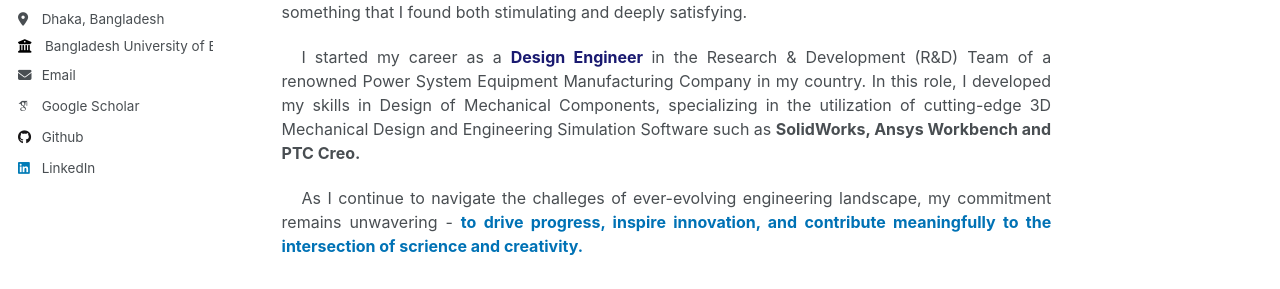
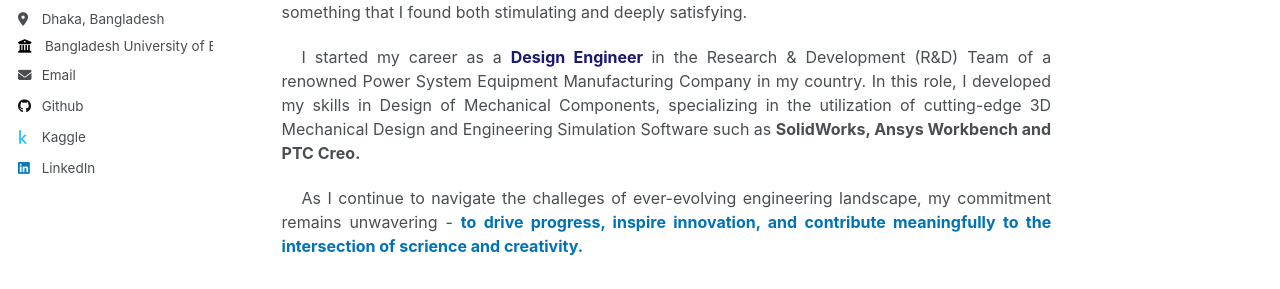
Before and after one commit to dipenshome/dipenshome.github.io, a Jekyll site: the page built from _pages/about.md, in a window 1280 px wide. Shown: the part 374-663 px from the top of the page. Built offline with Jekyll 4.4.1, drawn with Linux system fonts in a browser that asks for light colours; some web fonts are replaced; some of the changed lines change nothing that is shown.

Commit message:
config_update_23-11-2025

```diff
--- a/_config.yml
+++ b/_config.yml
@@ -32,7 +32,7 @@ author:
 
   # Academic websites
   arxiv            : # URL - Update with the correct link to your profile
-  googlescholar    : "https://scholar.google.com/citations?user=PS_CX0AAAAAJ"
+  googlescholar    : # URL
   impactstory      : # URL
   orcid            : # URL
   semantic         : # URL
@@ -44,7 +44,7 @@ author:
   codepen          : # Username
   dribbble         : # Username
   github           : "dipenshome/dipenshome.github.io"
-  kaggle           : # Username
+  kaggle           : "dipenshome"
   stackoverflow    : # User number or user number and name (i.e., use "1" or "1/jeff-atwood")
 
   # Social media
@@ -57,7 +57,7 @@ author:
   keybase          : # Username
   instagram        : # Username
   lastfm           : # Username
-  linkedin         : "https://bd.linkedin.com/in/dipenshome"
+  linkedin         : "dipenshome"
   mastodon         : # URL
   medium           : # URL
   pinterest        : # Username
```
